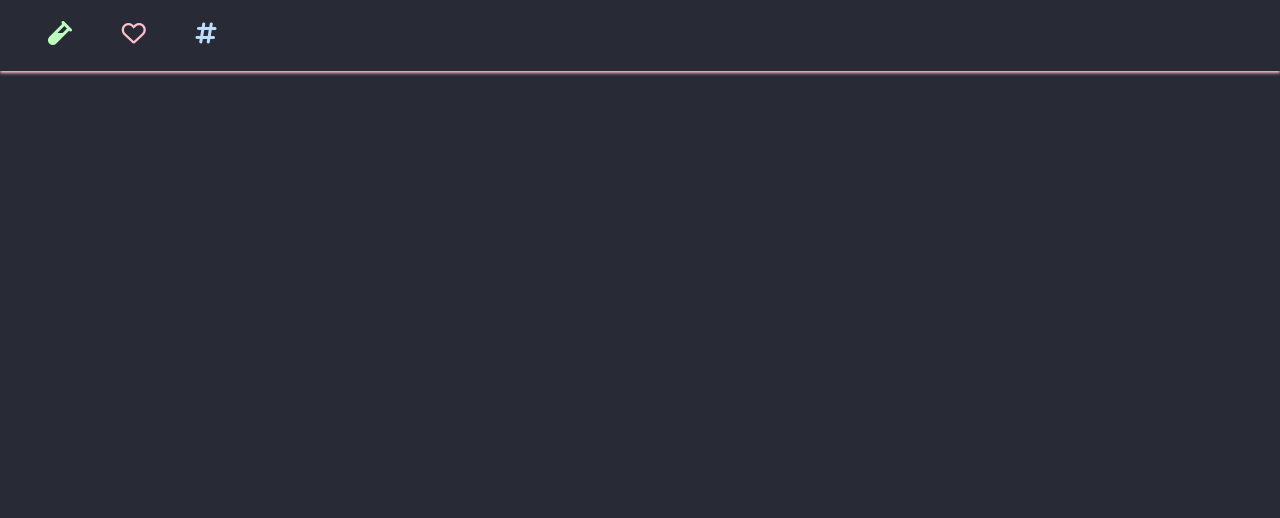
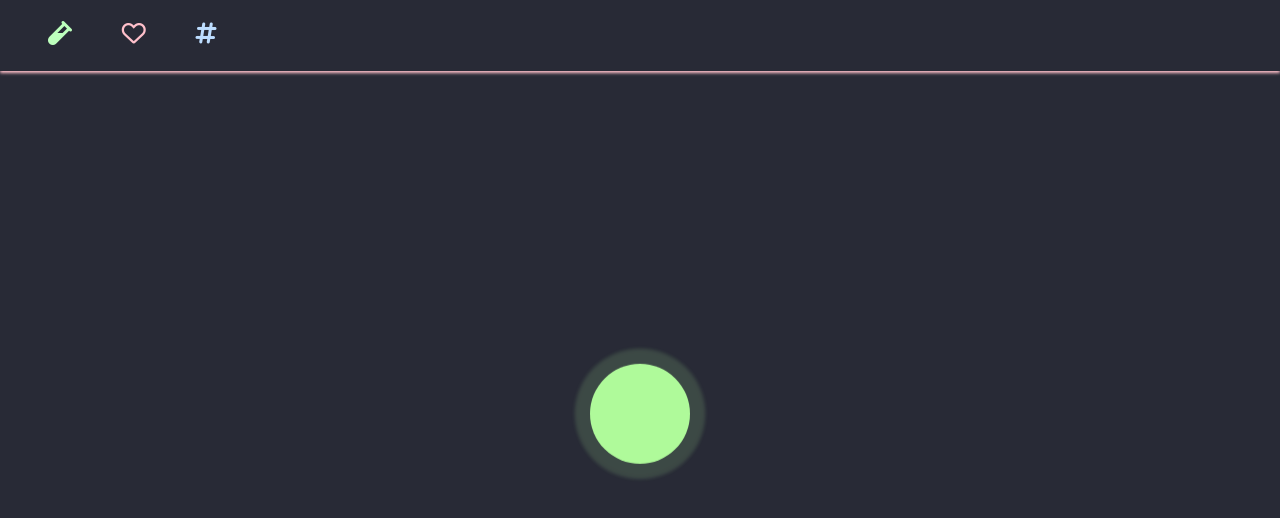
Before and after one commit to ryanpunwasi/valentnost, a React (Create React App) app: page /mastered in a window 1280 px wide. Shown: the top 518 px of the page. Built offline with nearby package versions, Linux system fonts and the light colour scheme; a web font is replaced by a local one.

Commit message:
feat: add initial markup for mastered page

```diff
--- a/src/components/App.js
+++ b/src/components/App.js
@@ -1,25 +1,26 @@
-import React from 'react';
-import { Router, Route, Switch } from 'react-router-dom';
+import React from "react";
+import { Router, Route, Switch } from "react-router-dom";
 
-import history from '../history';
+import history from "../history";
 
-import Nav from './Nav';
-import StartRoute from './StartRoute';
-import PracticeRoute from './PracticeRoute';
+import Nav from "./Nav";
+import StartRoute from "./StartRoute";
+import PracticeRoute from "./PracticeRoute";
+import MasteredRoute from "./MasteredRoute";
 
 const App = () => {
-  return(
+  return (
     <React.Fragment>
-        <Router history={history}>
+      <Router history={history}>
         <Nav />
-          <Switch>
-            <Route path='/' exact component={StartRoute} />
-            <Route path='/practice' exact component={PracticeRoute} />
-          </Switch>
-        </Router>
-      </React.Fragment>
-
+        <Switch>
+          <Route path="/" exact component={StartRoute} />
+          <Route path="/practice" exact component={PracticeRoute} />
+          <Route path="/mastered" exact component={MasteredRoute} />
+        </Switch>
+      </Router>
+    </React.Fragment>
   );
-}
+};
 
 export default App;
--- /dev/null
+++ b/src/components/MasteredRoute.css
@@ -0,0 +1,58 @@
+.mastered-page-container {
+  display: flex;
+  justify-content: center;
+  align-items: center;
+  height: calc(100vh - 4em);
+}
+
+#atom {
+  --atom-size: 300px;
+  position: relative;
+  width: var(--atom-size);
+  height: var(--atom-size);
+  display: inline-block;
+  margin: 10px auto;
+}
+
+#nucleus {
+  position: absolute;
+  top: 0;
+  right: 0;
+  bottom: 0;
+  left: 0;
+  width: 100px;
+  height: 100px;
+  border-radius: 50%;
+  margin: auto;
+  background-color: rgb(175, 250, 154);
+  animation: float 3s linear infinite, glow ease-in 5s infinite;
+  transform: scale(1.5);
+}
+
+@keyframes float {
+  0% {
+    transform: translateY(0);
+  }
+
+  50% {
+    transform: translateY(-15px);
+  }
+
+  100% {
+    transform: translateY(0);
+  }
+}
+
+@keyframes glow {
+  0% {
+    box-shadow: 0 0 0 0 rgba(0, 0, 2px, 0);
+  }
+
+  70% {
+    box-shadow: 0 0 5px 20px rgba(175, 250, 154, 0.2);
+  }
+
+  100% {
+    box-shadow: 0 0 0 0 rgba(0, 0, 0, 0);
+  }
+}
--- /dev/null
+++ b/src/components/MasteredRoute.jsx
@@ -0,0 +1,20 @@
+import React from "react";
+import "./MasteredRoute.css";
+
+const Mastered = () => {
+  return (
+    <div className="mastered-page-container">
+      <div id="atom">
+        <div id="nucleus"></div>
+        <div className="orbit">
+          <div className="electron"></div>
+        </div>
+        <div className="orbit">
+          <div className="electron"></div>
+        </div>
+      </div>
+    </div>
+  );
+};
+
+export default Mastered;
--- a/src/components/MasteryButton.css
+++ b/src/components/MasteryButton.css
@@ -63,6 +63,7 @@
 
 .mastery-button:hover {
   cursor: pointer;
+  animation: none;
 }
 
 @keyframes pulse {
--- a/src/components/Progress.jsx
+++ b/src/components/Progress.jsx
@@ -1,4 +1,5 @@
 import { useState } from "react";
+import { Link } from "react-router-dom";
 import ProgressBar from "./ProgressBar";
 import MasteryButton from "./MasteryButton";
 import { connect } from "react-redux";
@@ -10,7 +11,14 @@ const Progress = props => {
   const [mastered, setMastered] = useState(false);
 
   const renderProgress = progress => {
-    let rendered = progress === 100 ? <MasteryButton /> : progress + "%";
+    let rendered =
+      progress === 100 ? (
+        <Link to="/mastered">
+          <MasteryButton />
+        </Link>
+      ) : (
+        progress + "%"
+      );
     return rendered;
   };
 
```
